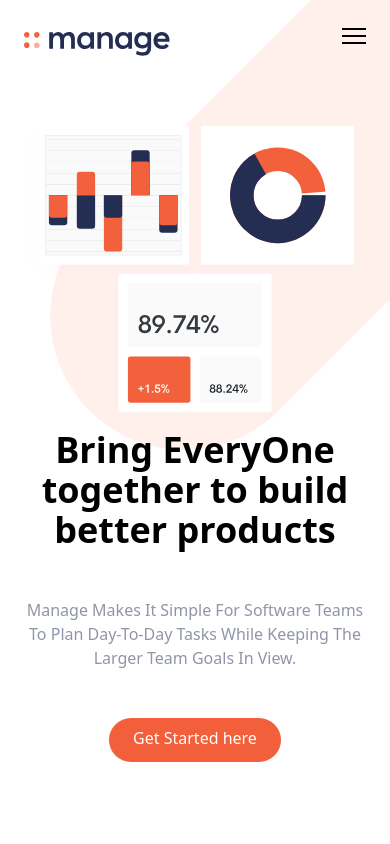
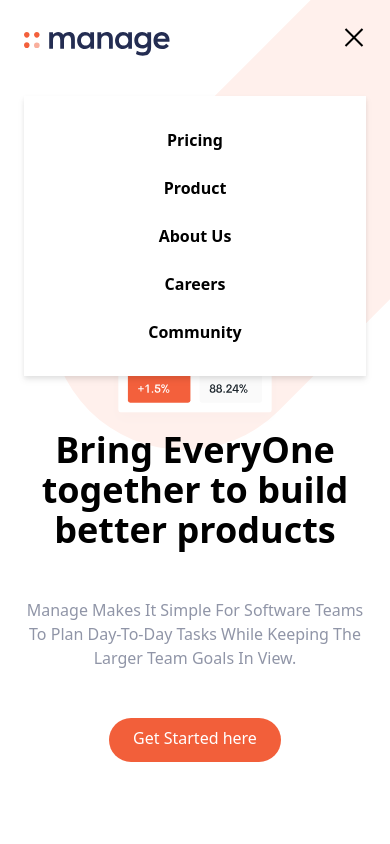
Before and after one commit to tamimhasan19702/tailwind-landing-page, a website: page index.html in a window 390 px wide. Both pictures are taken after a click on the button 354 px from the left and 40 px from the top of the page. Shown: the top 844 px of the page. Drawn offline with nearby package versions, Linux system fonts and the light colour scheme; files that its build step writes are made by us from their sources; files whose address does not match are found by name.

Commit message:
menu js add

```diff
--- a/index.html
+++ b/index.html
@@ -9,6 +9,8 @@
     <link rel="shortcut icon" href="./img/favicon-32x32.png" type="image/x-icon">
 
    <link rel="stylesheet" href="./css/main.css">
+
+   <script defer src="./js/script.js"></script>
 
 </head>
 <body>
@@ -42,7 +44,7 @@
 
      <!-- mobile-menu -->
      <div class="md:hidden">
-      <div id="menu" class="absolute flex flex-col hidden items-center self-end py-8 mt-10 space-y-6 font-bold bg-white sm:w-auto sm:self-center left-6 right-6 drop-shadow-md">
+      <div id="menu" class="absolute flex-col hidden items-center self-end py-8 mt-10 space-y-6 font-bold bg-white sm:w-auto sm:self-center left-6 right-6 drop-shadow-md">
         <a href="#">Pricing</a>
         <a href="#">Product</a>
         <a href="#">About Us</a>
--- /dev/null
+++ b/js/script.js
@@ -0,0 +1,8 @@
+const btn = document.querySelector('#menu-btn'),
+      nav = document.querySelector('#menu')
+
+btn.addEventListener('click', () => {
+    btn.classList.toggle('open')
+    nav.classList.toggle('flex')
+    nav.classList.toggle('hidden')
+})
```
